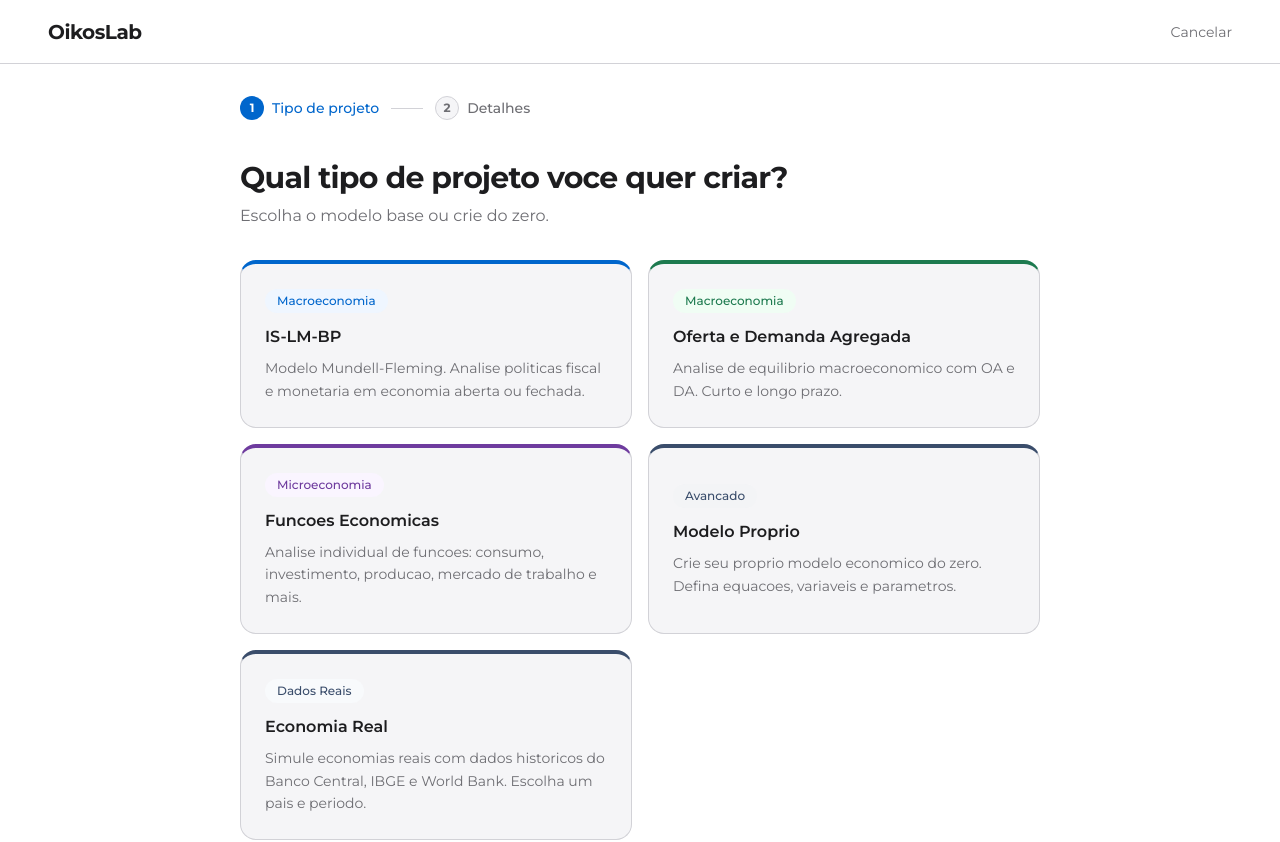
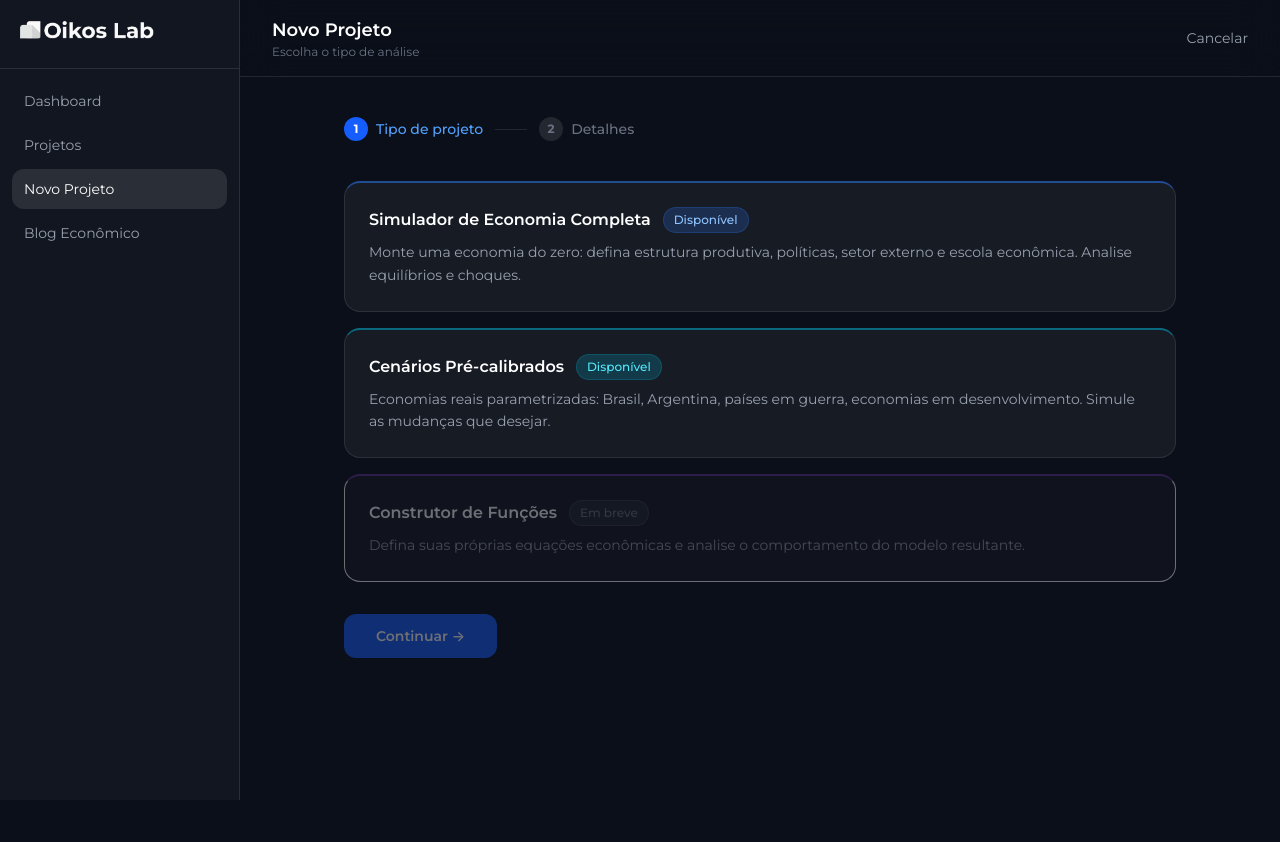
Before and after one commit to marcelouchoa-sys/oikoslab-platform, a Next.js app: page /projetos/novo in a window 1280 px wide. Shown: the top 842 px of the page. After the commit the page ends 800 px from the top, so only its background shows below. Built offline with nearby package versions, Linux system fonts and the light colour scheme; no server answers.

Commit message:
feat: novos tipos de projeto

```diff
--- a/app/dashboard/page.tsx
+++ b/app/dashboard/page.tsx
@@ -4,6 +4,9 @@ import Link from 'next/link'
 import { Projeto } from '@/lib/types'
 
 const TIPO_LABEL: Record<string, string> = {
+  simulador_completo: 'Simulador Completo',
+  cenario_calibrado:  'Cenário Calibrado',
+  construtor_funcoes: 'Construtor de Funções',
   islmbp: 'IS-LM-BP',
   oa_da: 'OA-DA',
   funcao: 'Funções',
@@ -12,6 +15,9 @@ const TIPO_LABEL: Record<string, string> = {
 }
 
 const TIPO_COR: Record<string, string> = {
+  simulador_completo: 'bg-blue-500/20 text-blue-300',
+  cenario_calibrado:  'bg-cyan-500/20 text-cyan-300',
+  construtor_funcoes: 'bg-purple-500/20 text-purple-300',
   islmbp: 'bg-blue-500/20 text-blue-300',
   oa_da: 'bg-green-500/20 text-green-300',
   funcao: 'bg-purple-500/20 text-purple-300',
--- a/app/projetos/novo/page.tsx
+++ b/app/projetos/novo/page.tsx
@@ -1,6 +1,5 @@
 'use client'
 
-// app/projetos/novo/page.tsx
 import { useState } from 'react'
 import { createClient } from '@/lib/supabase'
 import { useRouter } from 'next/navigation'
@@ -8,44 +7,31 @@ import Link from 'next/link'
 
 const TIPOS = [
   {
-    id: 'islmbp',
-    titulo: 'IS-LM-BP',
-    desc: 'Modelo Mundell-Fleming. Analise politicas fiscal e monetaria em economia aberta ou fechada.',
-    cor: 'border-t-oikos-blue',
-    tag: 'Macroeconomia',
-    tagCor: 'bg-blue-50 text-oikos-blue',
+    id: 'simulador_completo',
+    titulo: 'Simulador de Economia Completa',
+    desc: 'Monte uma economia do zero: defina estrutura produtiva, políticas, setor externo e escola econômica. Analise equilíbrios e choques.',
+    cor: 'border-t-blue-500/50',
+    tag: 'Disponível',
+    tagCor: 'bg-blue-500/20 text-blue-300 border-blue-500/20',
+    disponivel: true,
   },
   {
-    id: 'oa_da',
-    titulo: 'Oferta e Demanda Agregada',
-    desc: 'Analise de equilibrio macroeconomico com OA e DA. Curto e longo prazo.',
-    cor: 'border-t-oikos-green',
-    tag: 'Macroeconomia',
-    tagCor: 'bg-green-50 text-oikos-green',
+    id: 'cenario_calibrado',
+    titulo: 'Cenários Pré-calibrados',
+    desc: 'Economias reais parametrizadas: Brasil, Argentina, países em guerra, economias em desenvolvimento. Simule as mudanças que desejar.',
+    cor: 'border-t-cyan-500/50',
+    tag: 'Disponível',
+    tagCor: 'bg-cyan-500/20 text-cyan-300 border-cyan-500/20',
+    disponivel: true,
   },
   {
-    id: 'funcao',
-    titulo: 'Funcoes Economicas',
-    desc: 'Analise individual de funcoes: consumo, investimento, producao, mercado de trabalho e mais.',
-    cor: 'border-t-oikos-purple',
-    tag: 'Microeconomia',
-    tagCor: 'bg-purple-50 text-oikos-purple',
-  },
-  {
-    id: 'custom',
-    titulo: 'Modelo Proprio',
-    desc: 'Crie seu proprio modelo economico do zero. Defina equacoes, variaveis e parametros.',
-    cor: 'border-t-oikos-slate',
-    tag: 'Avancado',
-    tagCor: 'bg-gray-100 text-oikos-slate',
-  },
-  {
-    id: 'economia_real',
-    titulo: 'Economia Real',
-    desc: 'Simule economias reais com dados historicos do Banco Central, IBGE e World Bank. Escolha um pais e periodo.',
-    cor: 'border-t-oikos-slate',
-    tag: 'Dados Reais',
-    tagCor: 'bg-slate-50 text-oikos-slate',
+    id: 'construtor_funcoes',
+    titulo: 'Construtor de Funções',
+    desc: 'Defina suas próprias equações econômicas e analise o comportamento do modelo resultante.',
+    cor: 'border-t-purple-500/50',
+    tag: 'Em breve',
+    tagCor: 'bg-white/5 text-gray-500 border-white/10',
+    disponivel: false,
   },
 ]
 
@@ -61,157 +47,159 @@ export default function NovoProjeto() {
   const supabase = createClient()
 
   async function criar() {
-    if (!titulo.trim()) return setErro('Digite um titulo para o projeto.')
+    if (!titulo.trim()) return setErro('Digite um título para o projeto.')
     setLoading(true)
     setErro(null)
-
     const { data: { user } } = await supabase.auth.getUser()
     if (!user) { router.push('/login'); return }
-
     const { data, error } = await supabase
       .from('projetos')
-      .insert({
-        user_id:     user.id,
-        titulo:      titulo.trim(),
-        descricao:   descricao.trim() || null,
-        tipo:        tipoSel,
-        publico,
-        configuracao: {},
-      })
-      .select()
-      .single()
-
-    if (error) {
-      setErro('Erro ao criar projeto. Tente novamente.')
-      setLoading(false)
-      return
-    }
-
+      .insert({ user_id: user.id, titulo: titulo.trim(), descricao: descricao.trim() || null, tipo: tipoSel, publico, configuracao: {} })
+      .select().single()
+    if (error) { setErro('Erro ao criar projeto. Tente novamente.'); setLoading(false); return }
     router.push(`/projetos/${data.id}`)
   }
 
   return (
-    <main className="min-h-screen bg-white">
+    <main className="min-h-screen bg-[#0b0f19] text-white flex">
 
-      {/* HEADER */}
-      <header className="fixed top-0 left-0 right-0 z-50 bg-white/90 backdrop-blur-md border-b border-oikos-border px-12 h-16 flex items-center justify-between">
-        <Link href="/" className="text-xl font-bold text-oikos-text tracking-tight">OikosLab</Link>
-        <Link href="/projetos" className="text-sm text-oikos-muted hover:text-oikos-blue transition-colors">
-          Cancelar
+      {/* SIDEBAR */}
+      <aside className="w-60 fixed left-0 top-0 h-full bg-white/3 border-r border-white/10 flex flex-col">
+        <div className="p-5 border-b border-white/10">
+          <Link href="/home" className="flex items-center">
+            <img src="/logo-oikoslab.png" alt="OikosLab" className="h-7 object-contain" />
           </Link>
+        </div>
+        <nav className="flex-1 p-3 space-y-1 text-sm">
+          {[
+            { label: 'Dashboard',      href: '/dashboard' },
+            { label: 'Projetos',       href: '/projetos' },
+            { label: 'Novo Projeto',   href: '/projetos/novo', ativo: true },
+            { label: 'Blog Econômico', href: '/blog' },
+          ].map(item => (
+            <Link key={item.label} href={item.href}
+              className={`flex items-center gap-3 px-3 py-2.5 rounded-xl transition ${(item as any).ativo ? 'bg-white/10 text-white' : 'text-gray-400 hover:text-white hover:bg-white/10'}`}>
+              {item.label}
+            </Link>
+          ))}
+        </nav>
+      </aside>
+
+      <div className="flex-1 ml-60">
+        <header className="sticky top-0 z-40 px-8 py-4 border-b border-white/10 bg-[#0b0f19]/80 backdrop-blur-xl flex items-center justify-between">
+          <div>
+            <h1 className="text-lg font-semibold">Novo Projeto</h1>
+            <p className="text-xs text-gray-500">Escolha o tipo de análise</p>
+          </div>
+          <Link href="/projetos" className="text-sm text-gray-400 hover:text-white transition">Cancelar</Link>
         </header>
 
-      <div className="pt-24 px-12 pb-16 max-w-4xl mx-auto">
+        <div className="px-8 py-10 max-w-4xl mx-auto">
 
           {/* PROGRESSO */}
           <div className="flex items-center gap-3 mb-10">
-          <div className={`flex items-center gap-2 text-sm font-medium ${etapa === 'tipo' ? 'text-oikos-blue' : 'text-oikos-muted'}`}>
-            <span className={`w-6 h-6 rounded-full flex items-center justify-center text-xs font-bold ${etapa === 'tipo' ? 'bg-oikos-blue text-white' : 'bg-oikos-surface text-oikos-muted border border-oikos-border'}`}>1</span>
+            <div className={`flex items-center gap-2 text-sm font-medium ${etapa === 'tipo' ? 'text-blue-400' : 'text-gray-500'}`}>
+              <span className={`w-6 h-6 rounded-full flex items-center justify-center text-xs font-bold ${etapa === 'tipo' ? 'bg-blue-600 text-white' : 'bg-white/10 text-gray-500'}`}>1</span>
               Tipo de projeto
             </div>
-          <div className="h-px w-8 bg-oikos-border" />
-          <div className={`flex items-center gap-2 text-sm font-medium ${etapa === 'detalhes' ? 'text-oikos-blue' : 'text-oikos-muted'}`}>
-            <span className={`w-6 h-6 rounded-full flex items-center justify-center text-xs font-bold ${etapa === 'detalhes' ? 'bg-oikos-blue text-white' : 'bg-oikos-surface text-oikos-muted border border-oikos-border'}`}>2</span>
+            <div className="h-px w-8 bg-white/10" />
+            <div className={`flex items-center gap-2 text-sm font-medium ${etapa === 'detalhes' ? 'text-blue-400' : 'text-gray-500'}`}>
+              <span className={`w-6 h-6 rounded-full flex items-center justify-center text-xs font-bold ${etapa === 'detalhes' ? 'bg-blue-600 text-white' : 'bg-white/10 text-gray-500'}`}>2</span>
               Detalhes
             </div>
           </div>
 
           {etapa === 'tipo' && (
             <>
-            <div className="mb-8">
-              <h1 className="text-3xl font-bold text-oikos-text tracking-tight mb-2">
-                Qual tipo de projeto voce quer criar?
-              </h1>
-              <p className="text-oikos-muted">Escolha o modelo base ou crie do zero.</p>
-            </div>
-
-            <div className="grid grid-cols-2 gap-4 mb-8">
+              <div className="space-y-4 mb-8">
                 {TIPOS.map(t => (
-                <button key={t.id} onClick={() => setTipoSel(t.id)}
-                  className={`text-left bg-oikos-surface border border-t-4 ${t.cor} rounded-2xl p-6 transition-all hover:shadow-md ${tipoSel === t.id ? 'border-oikos-blue ring-2 ring-oikos-blue ring-offset-2' : 'border-oikos-border'}`}>
-                  <span className={`inline-block text-xs font-medium px-3 py-1 rounded-full mb-3 ${t.tagCor}`}>
+                  <button key={t.id} onClick={() => t.disponivel && setTipoSel(t.id)} disabled={!t.disponivel}
+                    className={`w-full text-left bg-white/5 border border-t-2 ${t.cor} rounded-2xl p-6 transition-all ${
+                      !t.disponivel ? 'opacity-40 cursor-not-allowed' :
+                      tipoSel === t.id ? 'border-blue-500/50 bg-blue-500/10 ring-1 ring-blue-500/30' :
+                      'border-white/10 hover:bg-white/10 hover:border-white/20'
+                    }`}>
+                    <div className="flex items-start justify-between">
+                      <div className="flex-1">
+                        <div className="flex items-center gap-3 mb-2">
+                          <h3 className="text-base font-semibold text-white">{t.titulo}</h3>
+                          <span className={`text-xs font-medium px-2.5 py-1 rounded-full border ${t.tagCor}`}>
                             {t.tag}
                           </span>
-                  <h3 className="text-base font-semibold text-oikos-text mb-2">{t.titulo}</h3>
-                  <p className="text-sm text-oikos-muted leading-relaxed">{t.desc}</p>
+                        </div>
+                        <p className="text-sm text-gray-400 leading-relaxed">{t.desc}</p>
+                      </div>
+                      {tipoSel === t.id && (
+                        <div className="w-5 h-5 rounded-full bg-blue-500 flex items-center justify-center ml-4 flex-shrink-0">
+                          <div className="w-2 h-2 rounded-full bg-white" />
+                        </div>
+                      )}
+                    </div>
                   </button>
                 ))}
               </div>
 
-            <button onClick={() => tipoSel && setEtapa('detalhes')}
-              disabled={!tipoSel}
-              className="bg-oikos-blue text-white px-8 py-3 rounded-xl text-sm font-semibold hover:bg-blue-700 transition-colors disabled:opacity-40 disabled:cursor-not-allowed">
-              Continuar
+              <button onClick={() => tipoSel && setEtapa('detalhes')} disabled={!tipoSel}
+                className="bg-blue-600 hover:bg-blue-700 text-white px-8 py-3 rounded-xl text-sm font-semibold transition disabled:opacity-40 disabled:cursor-not-allowed">
+                Continuar →
               </button>
             </>
           )}
 
           {etapa === 'detalhes' && (
             <>
-            <div className="mb-8">
-              <button onClick={() => setEtapa('tipo')} className="text-sm text-oikos-muted hover:text-oikos-blue mb-4 transition-colors">
-                Voltar
+              <button onClick={() => setEtapa('tipo')} className="text-sm text-gray-400 hover:text-white mb-6 transition">
+                ← Voltar
               </button>
-              <h1 className="text-3xl font-bold text-oikos-text tracking-tight mb-2">
-                Detalhes do projeto
-              </h1>
-              <p className="text-oikos-muted">
-                Tipo selecionado: <span className="font-medium text-oikos-text">
-                  {TIPOS.find(t => t.id === tipoSel)?.titulo}
-                </span>
-              </p>
-            </div>
 
-            <div className="bg-oikos-surface border border-oikos-border rounded-2xl p-8 space-y-6">
+              <div className="bg-white/5 border border-white/10 rounded-2xl p-8 space-y-6">
                 <div>
-                <label className="text-sm font-medium text-oikos-text block mb-1.5">
-                  Titulo do projeto <span className="text-red-500">*</span>
-                </label>
-                <input type="text" value={titulo} onChange={e => setTitulo(e.target.value)}
-                  placeholder="Ex: Analise do Plano Real, Modelo Keynesiano Basico..."
-                  className="w-full border border-oikos-border rounded-xl px-4 py-3 text-sm focus:outline-none focus:border-oikos-blue transition-colors bg-white" />
+                  <p className="text-xs text-gray-500 mb-1">Tipo selecionado</p>
+                  <p className="text-sm font-medium text-white">{TIPOS.find(t => t.id === tipoSel)?.titulo}</p>
                 </div>
 
                 <div>
-                <label className="text-sm font-medium text-oikos-text block mb-1.5">
-                  Descricao <span className="text-oikos-muted font-normal">(opcional)</span>
-                </label>
+                  <label className="text-sm text-gray-300 block mb-1.5">Título do projeto <span className="text-red-400">*</span></label>
+                  <input type="text" value={titulo} onChange={e => setTitulo(e.target.value)}
+                    placeholder="Ex: Análise do Plano Real, Economia Keynesiana..."
+                    className="w-full px-4 py-3 rounded-xl bg-white/5 border border-white/10 text-white placeholder-gray-600 focus:outline-none focus:ring-2 focus:ring-blue-500 text-sm" />
+                </div>
+
+                <div>
+                  <label className="text-sm text-gray-300 block mb-1.5">Descrição <span className="text-gray-600 font-normal">(opcional)</span></label>
                   <textarea value={descricao} onChange={e => setDescricao(e.target.value)}
-                  placeholder="Descreva o objetivo do projeto, hipoteses ou contexto economico..."
+                    placeholder="Descreva o objetivo do projeto..."
                     rows={3}
-                  className="w-full border border-oikos-border rounded-xl px-4 py-3 text-sm focus:outline-none focus:border-oikos-blue transition-colors bg-white resize-none" />
+                    className="w-full px-4 py-3 rounded-xl bg-white/5 border border-white/10 text-white placeholder-gray-600 focus:outline-none focus:ring-2 focus:ring-blue-500 text-sm resize-none" />
                 </div>
 
                 <div className="flex items-center gap-3">
-                <input type="checkbox" id="publico" checked={publico}
-                  onChange={e => setPublico(e.target.checked)}
-                  className="w-4 h-4 accent-oikos-blue" />
-                <label htmlFor="publico" className="text-sm text-oikos-text cursor-pointer">
-                  Tornar projeto publico
-                  <span className="text-oikos-muted font-normal ml-1">
-                    (outros usuarios poderao visualizar)
-                  </span>
+                  <input type="checkbox" id="publico" checked={publico} onChange={e => setPublico(e.target.checked)}
+                    className="w-4 h-4 accent-blue-500" />
+                  <label htmlFor="publico" className="text-sm text-gray-300 cursor-pointer">
+                    Tornar projeto público
+                    <span className="text-gray-500 ml-1">(outros usuários poderão visualizar)</span>
                   </label>
                 </div>
               </div>
 
               {erro && (
-              <div className="mt-4 p-3 rounded-xl bg-red-50 text-red-700 text-sm">{erro}</div>
+                <div className="mt-4 p-3 rounded-xl bg-red-500/15 text-red-300 border border-red-500/20 text-sm">{erro}</div>
               )}
 
               <div className="mt-6 flex gap-3">
                 <button onClick={criar} disabled={loading}
-                className="bg-oikos-blue text-white px-8 py-3 rounded-xl text-sm font-semibold hover:bg-blue-700 transition-colors disabled:opacity-50">
+                  className="bg-blue-600 hover:bg-blue-700 text-white px-8 py-3 rounded-xl text-sm font-semibold transition disabled:opacity-50">
                   {loading ? 'Criando...' : 'Criar projeto'}
                 </button>
-              <Link href="/projetos"
-                className="bg-oikos-surface text-oikos-text px-8 py-3 rounded-xl text-sm font-medium border border-oikos-border hover:bg-gray-100 transition-colors">
+                <Link href="/projetos" className="bg-white/5 border border-white/10 text-gray-300 px-8 py-3 rounded-xl text-sm font-medium hover:bg-white/10 transition">
                   Cancelar
                 </Link>
               </div>
             </>
           )}
         </div>
+      </div>
     </main>
   )
 }
--- a/app/projetos/page.tsx
+++ b/app/projetos/page.tsx
@@ -4,6 +4,9 @@ import Link from 'next/link'
 import { Projeto } from '@/lib/types'
 
 const TIPO_LABEL: Record<string, string> = {
+  simulador_completo: 'Simulador Completo',
+  cenario_calibrado:  'Cenário Calibrado',
+  construtor_funcoes: 'Construtor de Funções',
   islmbp: 'IS-LM-BP',
   oa_da: 'OA-DA',
   funcao: 'Funções',
@@ -12,6 +15,9 @@ const TIPO_LABEL: Record<string, string> = {
 }
 
 const TIPO_COR: Record<string, string> = {
+  simulador_completo: 'bg-blue-500/20 text-blue-300 border-blue-500/20',
+  cenario_calibrado:  'bg-cyan-500/20 text-cyan-300 border-cyan-500/20',
+  construtor_funcoes: 'bg-purple-500/20 text-purple-300 border-purple-500/20',
   islmbp: 'bg-blue-500/20 text-blue-300 border-blue-500/20',
   oa_da: 'bg-green-500/20 text-green-300 border-green-500/20',
   funcao: 'bg-purple-500/20 text-purple-300 border-purple-500/20',
@@ -20,6 +26,9 @@ const TIPO_COR: Record<string, string> = {
 }
 
 const TIPO_BORDA: Record<string, string> = {
+  simulador_completo: 'border-t-blue-500/50',
+  cenario_calibrado:  'border-t-cyan-500/50',
+  construtor_funcoes: 'border-t-purple-500/50',
   islmbp: 'border-t-blue-500/50',
   oa_da: 'border-t-green-500/50',
   funcao: 'border-t-purple-500/50',
--- a/lib/types.ts
+++ b/lib/types.ts
@@ -3,7 +3,7 @@ export type Projeto = {
   user_id: string
   titulo: string
   descricao: string | null
-  tipo: 'islmbp' | 'oa_da' | 'funcao' | 'custom' | 'economia_real'
+  tipo: 'simulador_completo' | 'cenario_calibrado' | 'construtor_funcoes' | 'islmbp' | 'oa_da' | 'funcao' | 'custom' | 'economia_real'
   configuracao: Record<string, any>
   publico: boolean
   created_at: string
@@ -15,6 +15,10 @@ export type Profile = {
   nome: string
   instituicao: string | null
   bio: string | null
+  lattes: string | null
+  linkedin: string | null
+  github: string | null
+  avatar_url: string | null
   created_at: string
 }
 
```
Lines whose indentation alone changed are shown as unchanged.
